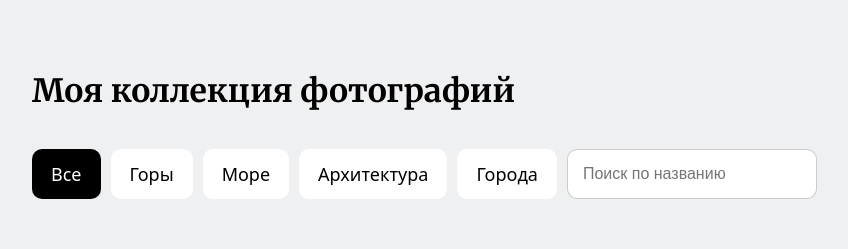
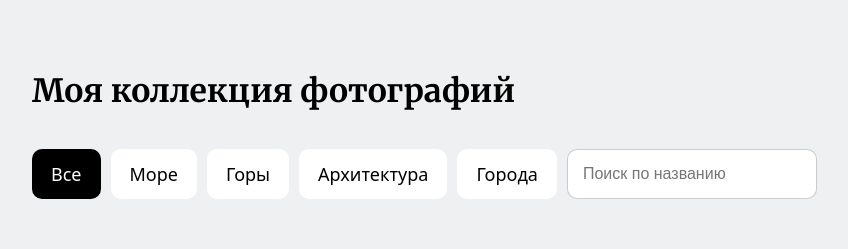
Before and after one commit to ryzhkoandrey/ab-photos, a React (Create React App) app: page / in a window 1280 px wide. Shown: the top 249 px of the page, without its empty margins (18-866 px from the left). Built offline with nearby package versions, Linux system fonts and the light colour scheme; no server answers.

Commit message:
Refactor category tags to use state and mapping
Replaced hardcoded category tags with a mapped array and added state to track the selected category. This improves maintainability and allows dynamic category selection.

```diff
--- a/src/App.js
+++ b/src/App.js
@@ -2,7 +2,16 @@ import React from 'react';
 import './index.scss';
 import Collection from './Collection';
 
+const cats = [
+   { name: 'Все' },
+   { name: 'Море' },
+   { name: 'Горы' },
+   { name: 'Архитектура' },
+   { name: 'Города' },
+];
+
 function App() {
+   const [categoryId, setCategoryId] = React.useState(0);
    const [searchValue, setSearchValue] = React.useState('');
    const [collections, setCollections] = React.useState([]);
 
@@ -22,11 +31,11 @@ function App() {
 
          <div className="top">
             <ul className="tags">
-               <li className="active">Все</li>
-               <li>Горы</li>
-               <li>Море</li>
-               <li>Архитектура</li>
-               <li>Города</li>
+               {cats.map((cat, index) => (
+                  <li key={index} className={categoryId === index ? 'active' : null}>
+                     {cat.name}
+                  </li>
+               ))}
             </ul>
             <input
                onChange={(e) => setSearchValue(e.target.value)}
```
